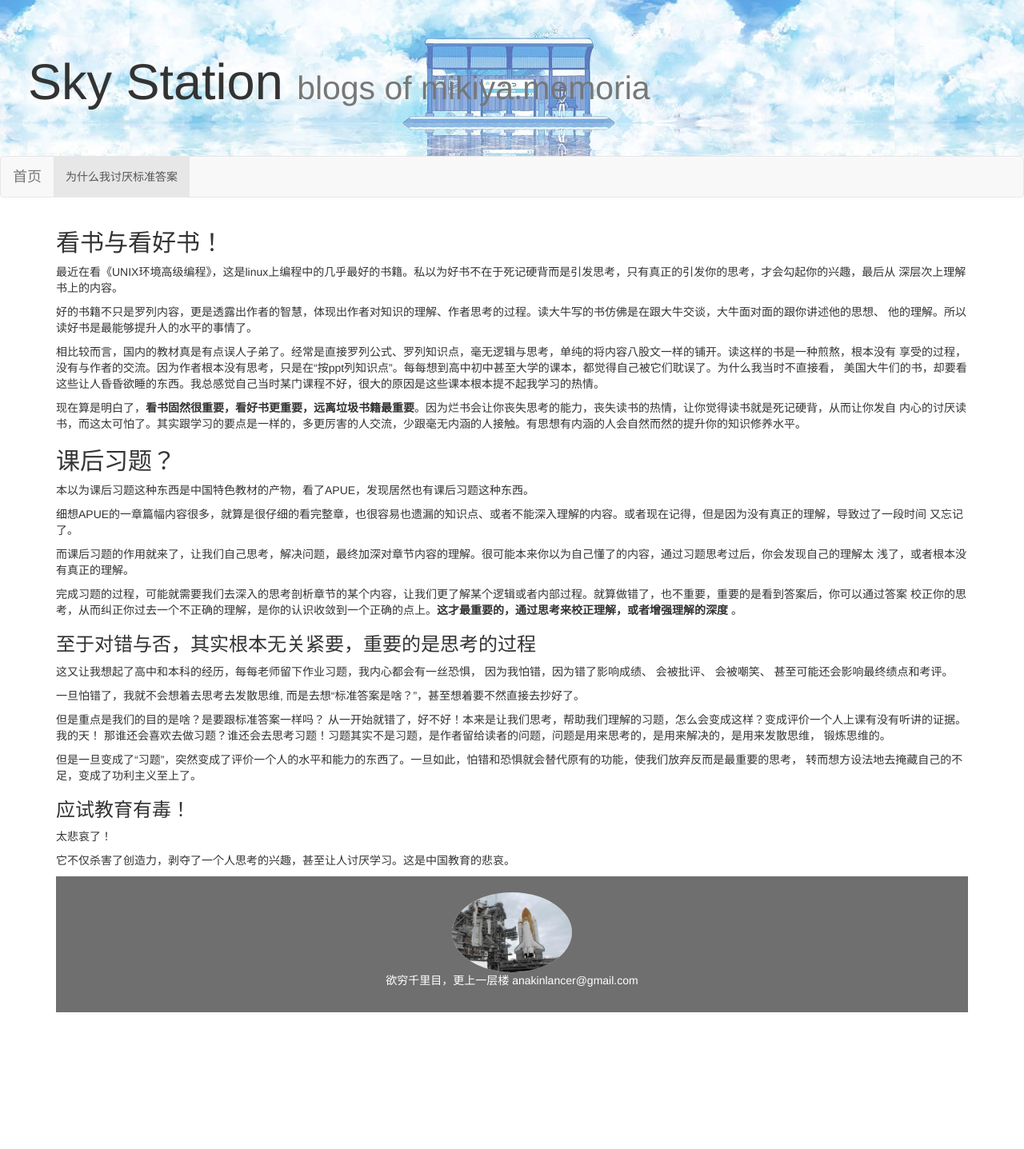
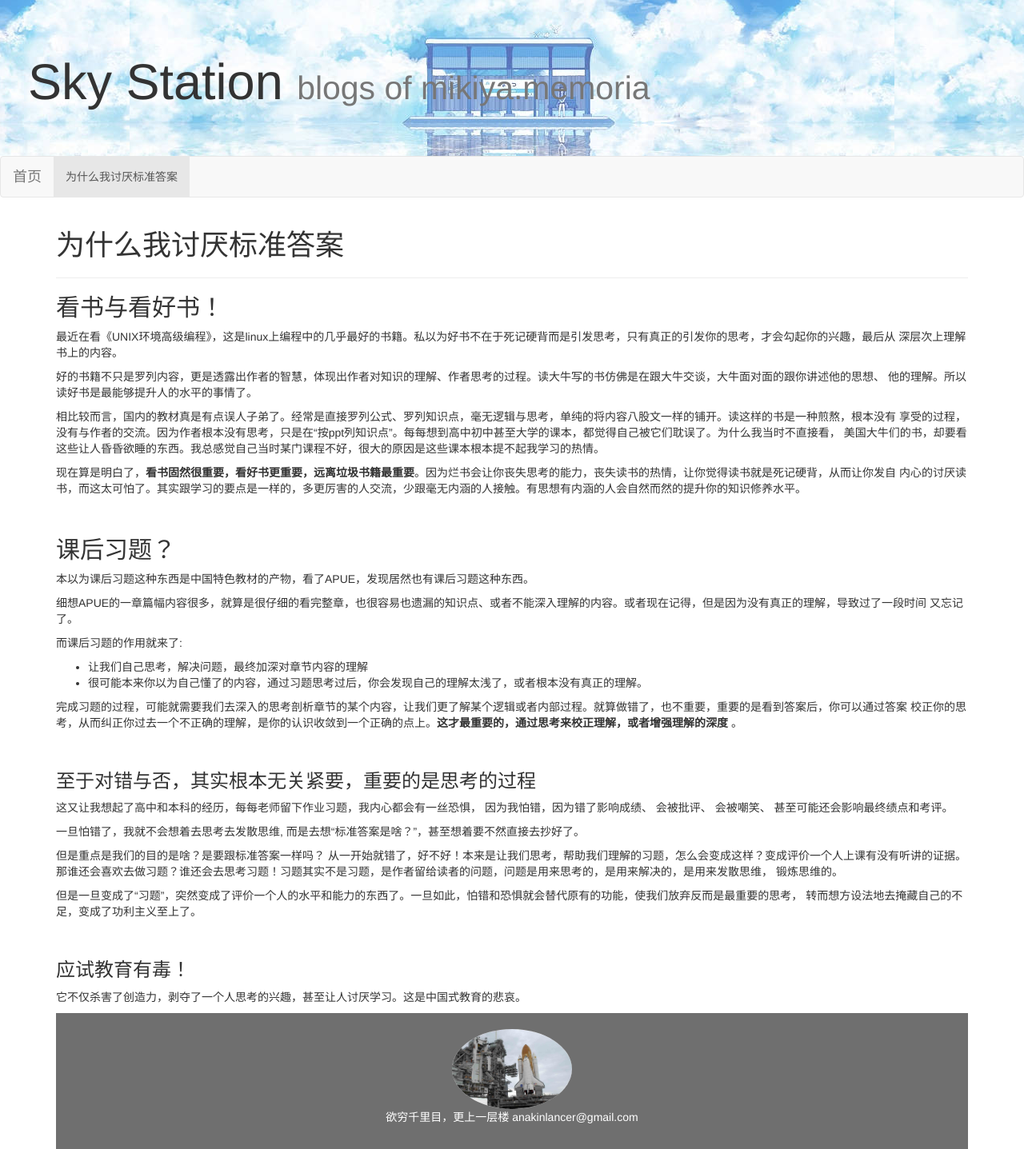
Before and after one commit to mikiya1991/mikiya_blog_pages, a Jekyll site: the page built from _posts/2016-12-1-whyihatestandardanswer.md, in a window 1280 px wide. Shown: the whole page at 80% size. Built offline with Jekyll 4.4.1, drawn with Linux system fonts in a browser that asks for light colours; nearby versions of some CDN libraries; comment, search, counter and statistics services are not loaded; before the commit the page ends 1266 px from its top, so only the background shows below that.

Commit message:
fix(posts): fix some syntax

```diff
--- a/_posts/2016-12-1-whyihatestandardanswer.md
+++ b/_posts/2016-12-1-whyihatestandardanswer.md
@@ -3,8 +3,12 @@ title: 为什么我讨厌标准答案
 layout: markdown
 comments: true
 ---
+# 为什么我讨厌标准答案
+
+----------------------------------
 
 ## 看书与看好书！
+
 最近在看《UNIX环境高级编程》，这是linux上编程中的几乎最好的书籍。私以为好书不在于死记硬背而是引发思考，只有真正的引发你的思考，才会勾起你的兴趣，最后从
 深层次上理解书上的内容。
 
@@ -18,6 +22,8 @@ comments: true
 现在算是明白了，**看书固然很重要，看好书更重要，远离垃圾书籍最重要**。因为烂书会让你丧失思考的能力，丧失读书的热情，让你觉得读书就是死记硬背，从而让你发自
 内心的讨厌读书，而这太可怕了。其实跟学习的要点是一样的，多更厉害的人交流，少跟毫无内涵的人接触。有思想有内涵的人会自然而然的提升你的知识修养水平。
 
+<br/>
+
 ## 课后习题？
 
 本以为课后习题这种东西是中国特色教材的产物，看了APUE，发现居然也有课后习题这种东西。
@@ -25,11 +31,14 @@ comments: true
 细想APUE的一章篇幅内容很多，就算是很仔细的看完整章，也很容易也遗漏的知识点、或者不能深入理解的内容。或者现在记得，但是因为没有真正的理解，导致过了一段时间
 又忘记了。
 
-而课后习题的作用就来了，让我们自己思考，解决问题，最终加深对章节内容的理解。很可能本来你以为自己懂了的内容，通过习题思考过后，你会发现自己的理解太
-浅了，或者根本没有真正的理解。
+而课后习题的作用就来了:
+* 让我们自己思考，解决问题，最终加深对章节内容的理解
+* 很可能本来你以为自己懂了的内容，通过习题思考过后，你会发现自己的理解太浅了，或者根本没有真正的理解。
 
 完成习题的过程，可能就需要我们去深入的思考剖析章节的某个内容，让我们更了解某个逻辑或者内部过程。就算做错了，也不重要，重要的是看到答案后，你可以通过答案
 校正你的思考，从而纠正你过去一个不正确的理解，是你的认识收敛到一个正确的点上。**这才最重要的，通过思考来校正理解，或者增强理解的深度** 。
+
+<br/>
 
 ### 至于对错与否，其实根本无关紧要，重要的是思考的过程
 
@@ -39,15 +48,15 @@ comments: true
 一旦怕错了，我就不会想着去思考去发散思维, 而是去想“标准答案是啥？”，甚至想着要不然直接去抄好了。
 
 但是重点是我们的目的是啥？是要跟标准答案一样吗？
-从一开始就错了，好不好！本来是让我们思考，帮助我们理解的习题，怎么会变成这样？变成评价一个人上课有没有听讲的证据。我的天！
+从一开始就错了，好不好！本来是让我们思考，帮助我们理解的习题，怎么会变成这样？变成评价一个人上课有没有听讲的证据。
 那谁还会喜欢去做习题？谁还会去思考习题！习题其实不是习题，是作者留给读者的问题，问题是用来思考的，是用来解决的，是用来发散思维，
 锻炼思维的。
 
 但是一旦变成了“习题”，突然变成了评价一个人的水平和能力的东西了。一旦如此，怕错和恐惧就会替代原有的功能，使我们放弃反而是最重要的思考，
 转而想方设法地去掩藏自己的不足，变成了功利主义至上了。
 
+<br/>
+
 ### 应试教育有毒！
 
-太悲哀了！
-
-它不仅杀害了创造力，剥夺了一个人思考的兴趣，甚至让人讨厌学习。这是中国教育的悲哀。
+它不仅杀害了创造力，剥夺了一个人思考的兴趣，甚至让人讨厌学习。这是中国式教育的悲哀。
```
Also changed, not shown: _posts/2017-5-22-error-handling.md (+1 -1 lines).
